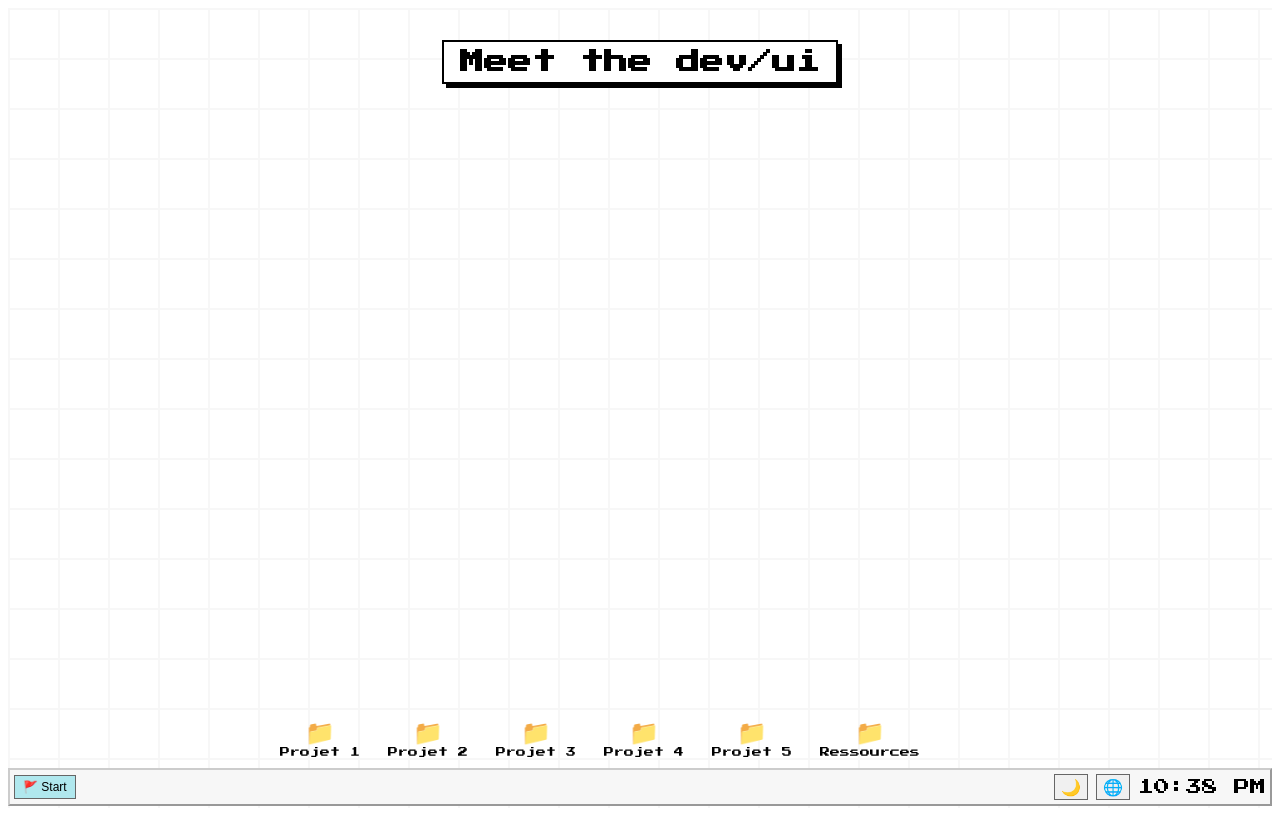
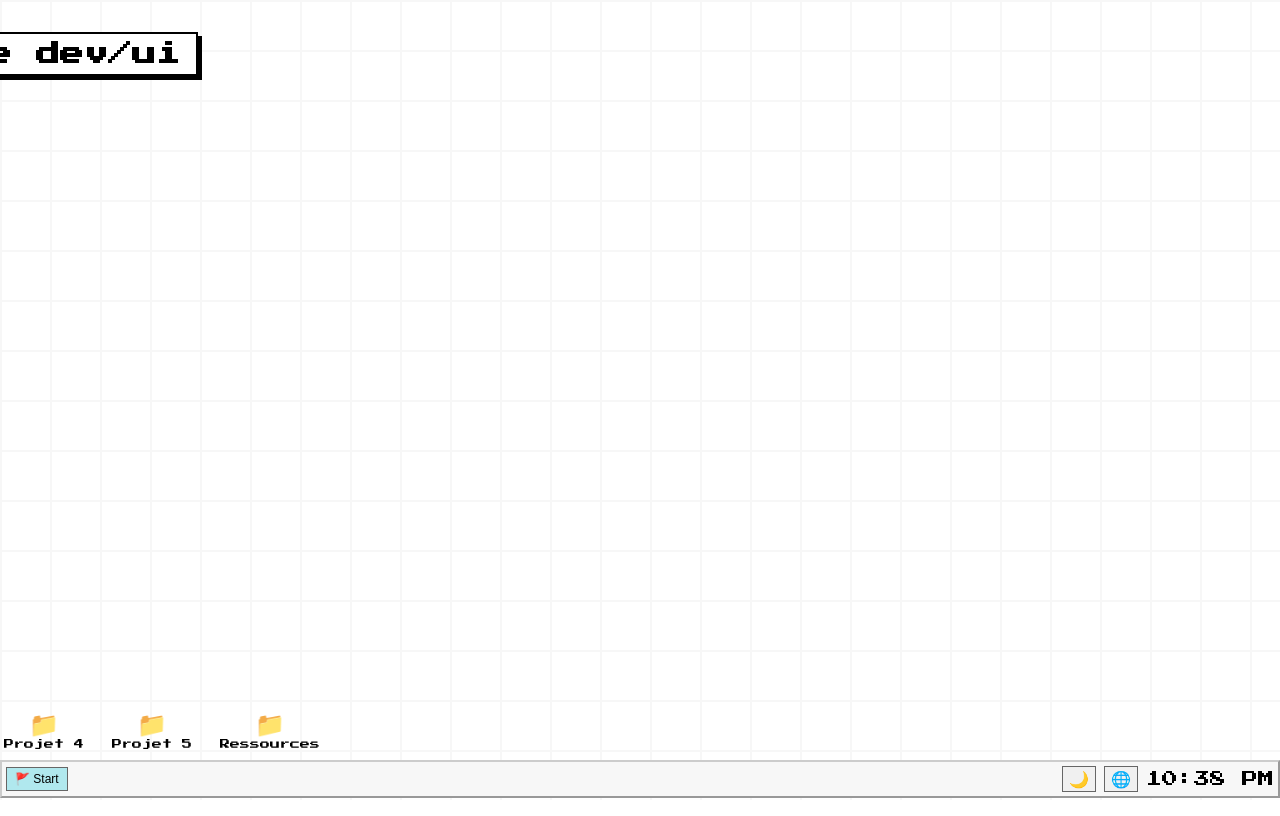
Before and after one commit to Nihirii/portfolio, an Angular app: page / in a window 1280 px wide. Built offline with nearby package versions, Linux system fonts and the light colour scheme.

Commit message:
fix css problem

```diff
--- a/src/app/app.component.ts
+++ b/src/app/app.component.ts
@@ -87,12 +87,11 @@ styles: [`
     background-size: 50px 50px;
     position: relative;
     overflow: hidden;
-  }
+
 
   .main-title {
     position: absolute;
     top: 16px;
-    left: 50%;
     transform: translateX(-50%);
     z-index: 10;
 
@@ -112,7 +111,6 @@ styles: [`
   .project-folders {
     position: absolute;
     bottom: 50px;
-    right:20px;
     transform: translateX(-50%);
     display: flex;
     gap: 16px;
@@ -137,6 +135,7 @@ styles: [`
       }
     }
   }
+    }
 `]
 
 })
--- a/src/styles.scss
+++ b/src/styles.scss
@@ -6,3 +6,9 @@ body {
 .main-title {
   font-family: 'Press Start 2P', monospace;
 }
+html, body {
+  margin: 0;
+  padding: 0;
+  overflow: hidden;
+  height: 100%;
+}
```
